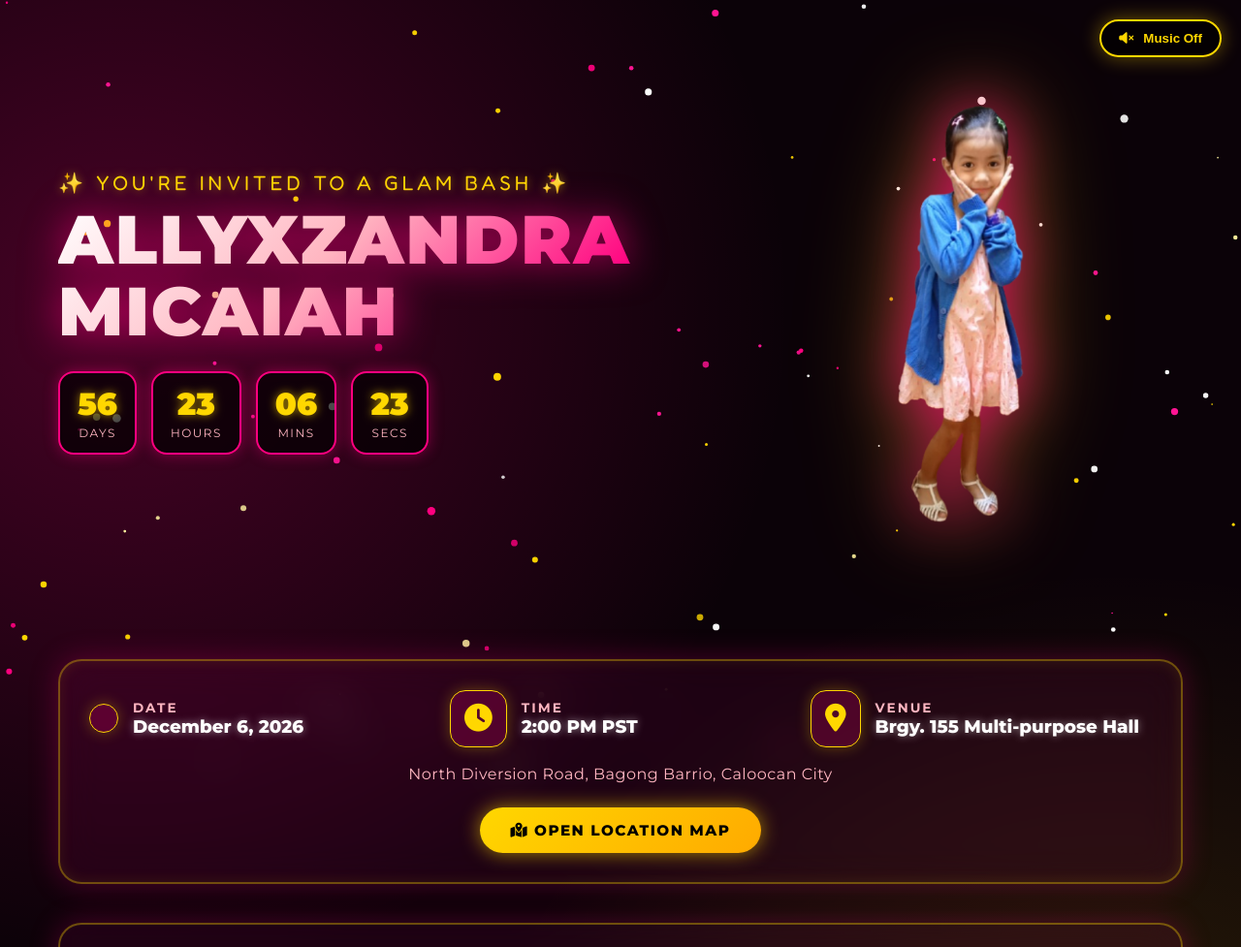
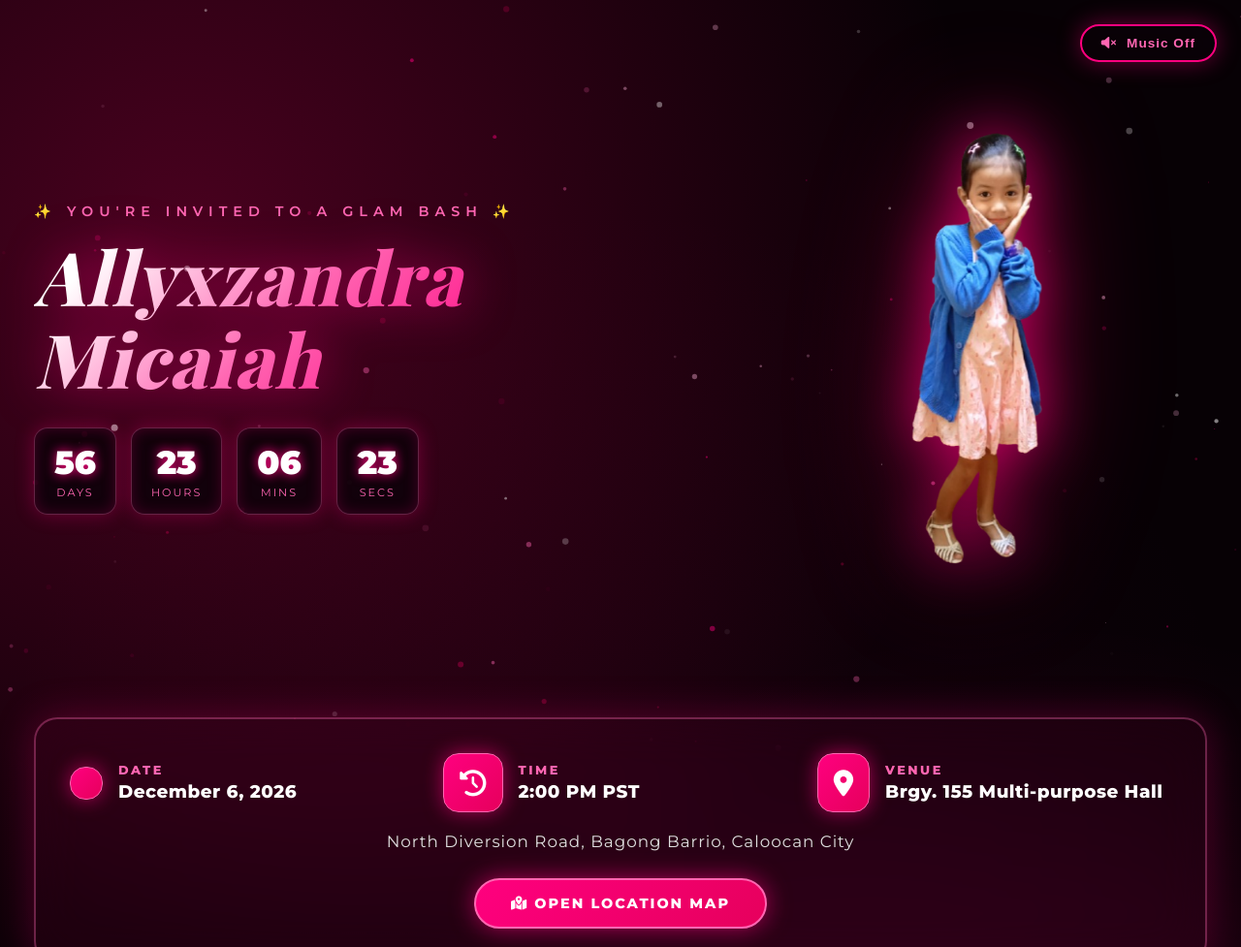
Before and after one commit to mafaithgrantoza-ctrl/Ally-barbie-invite, a plain HTML site: page index.html in a window 1280 px wide. Shown: the top 977 px of the page at 97% size. Drawn offline with nearby package versions, Linux system fonts and the light colour scheme; a web font is replaced by a local one.

Commit message:
Update index.html

```diff
--- a/index.html
+++ b/index.html
@@ -3,22 +3,22 @@
 <head>
     <meta charset="UTF-8">
     <meta name="viewport" content="width=device-width, initial-scale=1.0">
-    <title>Allyxzandra Micaiah's Glam Barbie Birthday!</title>
+    <title>Allyxzandra Micaiah's Posh Barbie Glam Bash</title>
     <!-- Google Fonts -->
-    <link href="https://fonts.googleapis.com/css2?family=Fredoka:wght@400;600;700&family=Montserrat:wght@400;700;800;900&display=swap" rel="stylesheet">
+    <link href="https://fonts.googleapis.com/css2?family=Playfair+Display:ital,wght@0,600;0,800;1,600&family=Montserrat:wght@300;400;600;800;900&display=swap" rel="stylesheet">
     <!-- FontAwesome Icons -->
     <link rel="stylesheet" href="https://cdnjs.cloudflare.com/ajax/libs/font-awesome/6.4.0/css/all.min.css">
 
     <style>
         :root {
-            --glam-black: #0b0208;
-            --barbie-hot: #ff007f;
-            --barbie-pink: #ff1493;
-            --barbie-light: #ffb6c1;
-            --glitz-gold: #ffd700;
-            --glitz-gold-light: #fff3a0;
-            --glass-bg: rgba(255, 20, 147, 0.08);
-            --glass-border: rgba(255, 215, 0, 0.35);
+            --bg-deep: #070105;
+            --metallic-hot-pink: #ff007f;
+            --metallic-magenta: #e6005c;
+            --metallic-light-pink: #ff66b2;
+            --barbie-silver: #e0e0e0;
+            --white-sparkle: #ffffff;
+            --glass-card: rgba(255, 0, 127, 0.06);
+            --glass-border: rgba(255, 102, 178, 0.35);
         }
 
         * {
@@ -29,17 +29,18 @@
 
         body {
             font-family: 'Montserrat', sans-serif;
-            background-color: var(--glam-black);
+            background-color: var(--bg-deep);
             background-image:
-                radial-gradient(circle at 10% 20%, rgba(255, 0, 127, 0.25) 0%, transparent 40%),
-                radial-gradient(circle at 90% 80%, rgba(255, 215, 0, 0.15) 0%, transparent 40%);
+                radial-gradient(circle at 15% 15%, rgba(230, 0, 92, 0.3) 0%, transparent 45%),
+                radial-gradient(circle at 85% 85%, rgba(255, 0, 127, 0.2) 0%, transparent 45%),
+                radial-gradient(circle at 50% 50%, rgba(100, 0, 50, 0.15) 0%, transparent 60%);
             color: #fff;
             min-height: 100vh;
             overflow-x: hidden;
             position: relative;
         }
 
-        /* Fullscreen Glitter Particle Canvas */
+        /* Glitzy Diamond & Pink Glitter Canvas */
         #glitter-canvas {
             position: fixed;
             top: 0;
@@ -50,59 +51,61 @@
             z-index: 1;
         }
 
-        /* Audio Music Toggle Button */
+        /* Audio Control Button */
         .audio-toggle {
             position: fixed;
-            top: 20px;
-            right: 20px;
+            top: 25px;
+            right: 25px;
             z-index: 100;
-            background: rgba(0, 0, 0, 0.6);
-            backdrop-filter: blur(10px);
-            border: 2px solid var(--glitz-gold);
-            color: var(--glitz-gold);
-            padding: 10px 18px;
+            background: rgba(10, 2, 8, 0.8);
+            backdrop-filter: blur(12px);
+            border: 2px solid var(--metallic-hot-pink);
+            color: var(--metallic-light-pink);
+            padding: 10px 20px;
             border-radius: 50px;
             cursor: pointer;
-            font-weight: 700;
+            font-weight: 600;
+            letter-spacing: 1px;
+            font-size: 0.85rem;
             display: flex;
             align-items: center;
             gap: 10px;
-            box-shadow: 0 0 20px rgba(255, 215, 0, 0.4);
+            box-shadow: 0 0 25px rgba(255, 0, 127, 0.4);
             transition: all 0.3s ease;
         }
 
         .audio-toggle:hover {
-            background: var(--glitz-gold);
-            color: #000;
+            background: var(--metallic-hot-pink);
+            color: #fff;
             transform: scale(1.05);
-            box-shadow: 0 0 30px rgba(255, 215, 0, 0.8);
+            box-shadow: 0 0 35px rgba(255, 0, 127, 0.8);
         }
 
-        /* Main Page Layout Wrapper */
-        .page-wrapper {
+        /* Page Layout Container */
+        .page-container {
             position: relative;
             z-index: 2;
-            max-width: 1200px;
+            max-width: 1250px;
             margin: 0 auto;
-            padding: 40px 20px;
+            padding: 50px 20px;
         }
 
-        /* Split Screen Hero Section */
+        /* Posh Split Hero Section */
         .hero-split {
             display: flex;
             align-items: center;
             justify-content: space-between;
-            gap: 40px;
-            min-height: 75vh;
-            margin-bottom: 40px;
+            gap: 50px;
+            min-height: 80vh;
+            margin-bottom: 50px;
         }
 
-        .hero-content {
+        .hero-text-side {
             flex: 1.2;
             text-align: left;
         }
 
-        /* Side Photo - No Frame */
+        /* Entire Photo on Side - No Frame, Soft Metallic Halo */
         .hero-photo-side {
             flex: 0.8;
             display: flex;
@@ -113,84 +116,85 @@
 
         .hero-photo-side img {
             max-width: 100%;
-            max-height: 580px;
+            max-height: 600px;
             object-fit: contain;
-            filter: drop-shadow(0 0 25px rgba(255, 0, 127, 0.6)) drop-shadow(0 0 40px rgba(255, 215, 0, 0.3));
-            animation: floatGlow 4s ease-in-out infinite;
+            filter: drop-shadow(0 0 30px rgba(255, 0, 127, 0.7)) drop-shadow(0 0 60px rgba(230, 0, 92, 0.4));
+            animation: poshFloat 5s ease-in-out infinite;
         }
 
-        @keyframes floatGlow {
-            0%, 100% { transform: translateY(0); filter: drop-shadow(0 0 25px rgba(255, 0, 127, 0.6)) drop-shadow(0 0 40px rgba(255, 215, 0, 0.3)); }
-            50% { transform: translateY(-12px); filter: drop-shadow(0 0 35px rgba(255, 0, 127, 0.9)) drop-shadow(0 0 55px rgba(255, 215, 0, 0.5)); }
+        @keyframes poshFloat {
+            0%, 100% { transform: translateY(0); filter: drop-shadow(0 0 30px rgba(255, 0, 127, 0.7)) drop-shadow(0 0 60px rgba(230, 0, 92, 0.4)); }
+            50% { transform: translateY(-12px); filter: drop-shadow(0 0 45px rgba(255, 0, 127, 0.95)) drop-shadow(0 0 80px rgba(255, 102, 178, 0.6)); }
         }
 
-        /* Glam Typography */
-        .subtitle {
-            font-family: 'Fredoka', sans-serif;
-            font-size: 1.3rem;
+        /* Posh Editorial Typography */
+        .invite-tag {
+            font-family: 'Montserrat', sans-serif;
+            font-size: 0.9rem;
             text-transform: uppercase;
-            letter-spacing: 4px;
-            color: var(--glitz-gold);
-            text-shadow: 0 0 10px rgba(255, 215, 0, 0.5);
-            margin-bottom: 10px;
+            letter-spacing: 6px;
+            color: var(--metallic-light-pink);
+            margin-bottom: 15px;
+            font-weight: 600;
         }
 
         .name-title {
-            font-family: 'Montserrat', sans-serif;
-            font-size: clamp(2.8rem, 5.5vw, 4.8rem);
-            font-weight: 900;
-            text-transform: uppercase;
-            letter-spacing: 2px;
-            line-height: 1.05;
-            background: linear-gradient(135deg, #ffffff 0%, var(--barbie-light) 40%, var(--barbie-hot) 80%, var(--glitz-gold) 100%);
+            font-family: 'Playfair Display', serif;
+            font-size: clamp(3rem, 6vw, 5.2rem);
+            font-weight: 800;
+            font-style: italic;
+            text-transform: capitalize;
+            letter-spacing: 1px;
+            line-height: 1.1;
+            background: linear-gradient(135deg, #ffffff 10%, var(--metallic-light-pink) 40%, var(--metallic-hot-pink) 75%, #ffb3d9 100%);
             -webkit-background-clip: text;
             -webkit-text-fill-color: transparent;
-            filter: drop-shadow(0 0 20px rgba(255, 0, 127, 0.7));
+            filter: drop-shadow(0 0 25px rgba(255, 0, 127, 0.6));
             margin-bottom: 25px;
         }
 
-        /* Countdown Boxes */
+        /* Countdown Timer */
         .countdown-container {
             display: flex;
             gap: 15px;
-            margin: 25px 0 35px;
+            margin-top: 30px;
         }
 
         .countdown-box {
-            background: rgba(0, 0, 0, 0.7);
-            border: 2px solid var(--barbie-hot);
-            box-shadow: 0 0 15px rgba(255, 0, 127, 0.4);
-            padding: 12px 18px;
-            border-radius: 16px;
-            min-width: 80px;
+            background: rgba(12, 2, 10, 0.85);
+            border: 1.5px solid var(--glass-border);
+            box-shadow: inset 0 0 15px rgba(255, 0, 127, 0.2), 0 0 20px rgba(255, 0, 127, 0.3);
+            padding: 14px 20px;
+            border-radius: 14px;
+            min-width: 85px;
             text-align: center;
         }
 
         .countdown-box span {
             display: block;
-            font-size: 2rem;
+            font-size: 2.1rem;
             font-weight: 900;
-            color: var(--glitz-gold);
-            text-shadow: 0 0 10px rgba(255, 215, 0, 0.6);
+            color: #fff;
+            text-shadow: 0 0 12px var(--metallic-hot-pink);
         }
 
         .countdown-box label {
-            font-size: 0.75rem;
+            font-size: 0.7rem;
             text-transform: uppercase;
-            letter-spacing: 1.5px;
-            color: var(--barbie-light);
+            letter-spacing: 2px;
+            color: var(--metallic-light-pink);
         }
 
-        /* Party Details Bar (One Row) */
+        /* Party Details Bar (One Row Desktop) */
         .details-card {
-            background: var(--glass-bg);
-            backdrop-filter: blur(20px);
+            background: var(--glass-card);
+            backdrop-filter: blur(25px);
             border: 2px solid var(--glass-border);
             border-radius: 24px;
-            padding: 30px;
+            padding: 35px;
             width: 100%;
-            margin-bottom: 40px;
-            box-shadow: 0 0 30px rgba(255, 0, 127, 0.25), inset 0 0 15px rgba(255, 215, 0, 0.1);
+            margin-bottom: 45px;
+            box-shadow: 0 0 40px rgba(255, 0, 127, 0.25);
         }
 
         .details-row {
@@ -204,87 +208,92 @@
         .detail-item {
             display: flex;
             align-items: center;
-            gap: 15px;
+            gap: 16px;
             flex: 1;
-            min-width: 220px;
+            min-width: 230px;
         }
 
         .detail-item i {
-            font-size: 1.8rem;
-            color: var(--glitz-gold);
-            background: rgba(255, 0, 127, 0.2);
-            border: 1px solid var(--glitz-gold);
-            padding: 14px;
+            font-size: 1.7rem;
+            color: #fff;
+            background: linear-gradient(135deg, var(--metallic-hot-pink), var(--metallic-magenta));
+            border: 1px solid var(--metallic-light-pink);
+            padding: 16px;
             border-radius: 16px;
-            box-shadow: 0 0 15px rgba(255, 215, 0, 0.3);
+            box-shadow: 0 0 20px rgba(255, 0, 127, 0.6);
         }
 
         .detail-text h4 {
-            font-size: 0.85rem;
+            font-size: 0.8rem;
             text-transform: uppercase;
-            letter-spacing: 2px;
-            color: var(--barbie-light);
+            letter-spacing: 2.5px;
+            color: var(--metallic-light-pink);
+            margin-bottom: 3px;
         }
 
         .detail-text p {
             font-size: 1.15rem;
-            font-weight: 800;
+            font-weight: 700;
             color: #fff;
-            text-shadow: 0 0 8px rgba(255, 255, 255, 0.5);
+            letter-spacing: 0.5px;
         }
 
         .venue-address {
             text-align: center;
-            margin-top: 18px;
-            font-size: 1rem;
-            color: var(--barbie-light);
-            letter-spacing: 0.5px;
+            margin-top: 20px;
+            font-size: 1.05rem;
+            color: var(--barbie-silver);
+            letter-spacing: 1px;
+            font-weight: 400;
         }
 
         .map-btn-container {
-            margin-top: 25px;
+            margin-top: 28px;
             text-align: center;
         }
 
-        /* Glam Button Styling */
+        /* Posh Glam Button */
         .btn-glam {
             display: inline-block;
-            background: linear-gradient(135deg, var(--glitz-gold), #ffaa00);
-            color: #000;
+            background: linear-gradient(135deg, var(--metallic-hot-pink), var(--metallic-magenta));
+            color: #fff;
             font-weight: 800;
-            padding: 14px 32px;
+            padding: 15px 36px;
             border-radius: 50px;
             text-decoration: none;
-            box-shadow: 0 0 20px rgba(255, 215, 0, 0.6);
+            border: 2px solid var(--metallic-light-pink);
+            box-shadow: 0 0 25px rgba(255, 0, 127, 0.6);
             transition: all 0.3s ease;
             text-transform: uppercase;
-            letter-spacing: 1.5px;
-            font-size: 0.95rem;
+            letter-spacing: 2px;
+            font-size: 0.9rem;
         }
 
         .btn-glam:hover {
-            transform: translateY(-4px) scale(1.05);
-            box-shadow: 0 0 35px rgba(255, 215, 0, 0.9);
+            transform: translateY(-3px) scale(1.04);
+            background: linear-gradient(135deg, #ff1493, #ff007f);
+            box-shadow: 0 0 40px rgba(255, 0, 127, 0.9);
         }
 
         /* RSVP Section */
         .rsvp-section {
-            background: var(--glass-bg);
-            backdrop-filter: blur(20px);
+            background: var(--glass-card);
+            backdrop-filter: blur(25px);
             border: 2px solid var(--glass-border);
             border-radius: 24px;
-            padding: 40px 30px;
+            padding: 45px 35px;
             width: 100%;
-            box-shadow: 0 0 30px rgba(255, 0, 127, 0.25);
+            box-shadow: 0 0 40px rgba(255, 0, 127, 0.25);
             text-align: center;
         }
 
         .rsvp-section h2 {
-            font-family: 'Fredoka', sans-serif;
-            font-size: 2.2rem;
+            font-family: 'Playfair Display', serif;
+            font-size: 2.5rem;
+            font-style: italic;
             margin-bottom: 25px;
-            color: var(--glitz-gold);
-            text-shadow: 0 0 15px rgba(255, 215, 0, 0.5);
+            color: #fff;
+            text-shadow: 0 0 20px rgba(255, 0, 127, 0.7);
             letter-spacing: 1px;
         }
 
@@ -292,7 +301,7 @@
             display: flex;
             flex-direction: column;
             gap: 20px;
-            max-width: 550px;
+            max-width: 580px;
             margin: 0 auto;
         }
 
@@ -303,19 +312,19 @@
         }
 
         .form-group label {
-            font-size: 0.9rem;
-            margin-bottom: 6px;
+            font-size: 0.85rem;
+            margin-bottom: 8px;
             font-weight: 700;
-            color: var(--barbie-light);
-            letter-spacing: 1px;
+            color: var(--metallic-light-pink);
+            letter-spacing: 1.5px;
             text-transform: uppercase;
         }
 
         .form-control {
-            padding: 14px 18px;
+            padding: 15px 18px;
             border-radius: 12px;
-            border: 2px solid rgba(255, 215, 0, 0.4);
-            background: rgba(0, 0, 0, 0.6);
+            border: 2px solid rgba(255, 102, 178, 0.4);
+            background: rgba(10, 2, 8, 0.75);
             color: #fff;
             font-family: 'Montserrat', sans-serif;
             font-size: 1rem;
@@ -324,29 +333,29 @@
         }
 
         .form-control:focus {
-            border-color: var(--barbie-hot);
-            box-shadow: 0 0 15px rgba(255, 0, 127, 0.6);
+            border-color: var(--metallic-hot-pink);
+            box-shadow: 0 0 20px rgba(255, 0, 127, 0.6);
         }
 
         .submit-btn {
-            background: linear-gradient(135deg, var(--barbie-hot), var(--barbie-pink));
+            background: linear-gradient(135deg, var(--metallic-hot-pink), var(--metallic-magenta));
             color: #fff;
-            border: 2px solid var(--glitz-gold);
+            border: 2px solid var(--metallic-light-pink);
             padding: 16px;
             font-size: 1.1rem;
             font-weight: 800;
             border-radius: 50px;
             cursor: pointer;
             text-transform: uppercase;
-            letter-spacing: 2px;
-            box-shadow: 0 0 25px rgba(255, 0, 127, 0.6);
+            letter-spacing: 2.5px;
+            box-shadow: 0 0 30px rgba(255, 0, 127, 0.6);
             transition: all 0.3s ease;
-            margin-top: 10px;
+            margin-top: 15px;
         }
 
         .submit-btn:hover {
             transform: translateY(-3px) scale(1.02);
-            box-shadow: 0 0 35px rgba(255, 0, 127, 0.9);
+            box-shadow: 0 0 45px rgba(255, 0, 127, 0.9);
         }
 
         /* Success Modal */
@@ -354,40 +363,41 @@
             display: none;
             position: fixed;
             top: 0; left: 0; width: 100%; height: 100%;
-            background: rgba(0,0,0,0.85);
+            background: rgba(5, 0, 4, 0.9);
             z-index: 1000;
             justify-content: center;
             align-items: center;
         }
 
         .modal-content {
-            background: #120210;
+            background: #0f020c;
             color: #fff;
-            padding: 35px;
+            padding: 40px;
             border-radius: 24px;
             text-align: center;
-            max-width: 420px;
+            max-width: 440px;
             width: 90%;
-            box-shadow: 0 0 40px rgba(255, 0, 127, 0.6);
-            border: 2px solid var(--glitz-gold);
+            box-shadow: 0 0 50px rgba(255, 0, 127, 0.7);
+            border: 2px solid var(--metallic-hot-pink);
         }
 
         .modal-content h3 {
-            font-family: 'Fredoka', sans-serif;
-            font-size: 2rem;
-            color: var(--glitz-gold);
-            margin-bottom: 12px;
+            font-family: 'Playfair Display', serif;
+            font-size: 2.2rem;
+            font-style: italic;
+            color: var(--metallic-light-pink);
+            margin-bottom: 15px;
         }
 
-        /* Responsive Adjustments */
-        @media (max-width: 900px) {
+        /* Responsive */
+        @media (max-width: 950px) {
             .hero-split {
                 flex-direction: column-reverse;
                 text-align: center;
-                gap: 20px;
+                gap: 30px;
             }
 
-            .hero-content {
+            .hero-text-side {
                 text-align: center;
             }
 
@@ -396,7 +406,7 @@
             }
 
             .hero-photo-side img {
-                max-height: 400px;
+                max-height: 420px;
             }
 
             .details-row {
@@ -408,20 +418,20 @@
 </head>
 <body>
 
-    <!-- Gold & Barbie Pink Glitter Canvas -->
+    <!-- Metallic Hot Pink & Diamond Sparkle Canvas -->
     <canvas id="glitter-canvas"></canvas>
 
-    <!-- Audio Control Button -->
+    <!-- Audio Toggle Button -->
     <button class="audio-toggle" id="audioToggle">
         <i class="fa-solid fa-volume-xmark" id="audioIcon"></i> <span id="audioText">Music Off</span>
     </button>
 
-    <div class="page-wrapper">
-        <!-- Split Screen Hero Section -->
+    <div class="page-container">
+        <!-- Posh Split Hero Section -->
         <section class="hero-split">
-            <!-- Left Side: Content & Details -->
-            <div class="hero-content">
-                <div class="subtitle">✨ YOU'RE INVITED TO A GLAM BASH ✨</div>
+            <!-- Left Side: Editorial Typography & Countdown -->
+            <div class="hero-text-side">
+                <div class="invite-tag">✨ You're Invited To A Glam Bash ✨</div>
                 <h1 class="name-title">Allyxzandra Micaiah</h1>
 
                 <!-- Countdown Timer -->
@@ -450,7 +460,7 @@
                     </div>
                 </div>
                 <div class="detail-item">
-                    <i class="fa-solid fa-clock"></i>
+                    <i class="fa-solid fa-clock-rotate-left"></i>
                     <div class="detail-text">
                         <h4>Time</h4>
                         <p>2:00 PM PST</p>
@@ -508,7 +518,7 @@
     <div class="modal" id="successModal">
         <div class="modal-content">
             <h3>You're on the Guest List!</h3>
-            <p style="margin-bottom: 20px;">Thank you for confirming! Get ready for a fabulous glam celebration.</p>
+            <p style="margin-bottom: 25px; color: var(--barbie-silver); font-size: 0.95rem;">Thank you for confirming! We can't wait to celebrate this fabulous milestone with you.</p>
             <button class="btn-glam" onclick="closeModal()">Close</button>
         </div>
     </div>
@@ -536,7 +546,7 @@
         setInterval(updateCountdown, 1000);
         updateCountdown();
 
-        /* Gold & Pink Floating Glitters Animation */
+        /* Metallic Pink & Diamond Sparkle Canvas */
         const canvas = document.getElementById("glitter-canvas");
         const ctx = canvas.getContext("2d");
         let width = canvas.width = window.innerWidth;
@@ -548,14 +558,14 @@
         });
 
         const particles = [];
-        for (let i = 0; i < 90; i++) {
+        for (let i = 0; i < 100; i++) {
             particles.push({
                 x: Math.random() * width,
                 y: Math.random() * height,
-                size: Math.random() * 3.5 + 0.8,
-                speedY: Math.random() * -0.8 - 0.2,
-                speedX: Math.random() * 0.6 - 0.3,
-                color: ['#ffd700', '#ff007f', '#ffffff', '#fff3a0', '#ff1493'][Math.floor(Math.random() * 5)],
+                size: Math.random() * 3 + 0.5,
+                speedY: Math.random() * -0.7 - 0.2,
+                speedX: Math.random() * 0.5 - 0.25,
+                color: ['#ff007f', '#ff66b2', '#ffffff', '#e6005c', '#ffb3d9'][Math.floor(Math.random() * 5)],
                 alpha: Math.random()
             });
         }
@@ -570,7 +580,7 @@
                 if (p.x > width) p.x = 0;
 
                 ctx.fillStyle = p.color;
-                ctx.globalAlpha = Math.abs(Math.sin(Date.now() * 0.003 + p.alpha));
+                ctx.globalAlpha = Math.abs(Math.sin(Date.now() * 0.0025 + p.alpha));
                 ctx.beginPath();
                 ctx.arc(p.x, p.y, p.size, 0, Math.PI * 2);
                 ctx.fill();
@@ -627,7 +637,7 @@
                 osc.type = 'triangle';
                 osc.frequency.value = notes[Math.floor(Math.random() * notes.length)];
 
-                gain.gain.setValueAtTime(0.04, audioCtx.currentTime);
+                gain.gain.setValueAtTime(0.035, audioCtx.currentTime);
                 gain.gain.exponentialRampToValueAtTime(0.0001, audioCtx.currentTime + 0.4);
 
                 osc.connect(gain);
```
